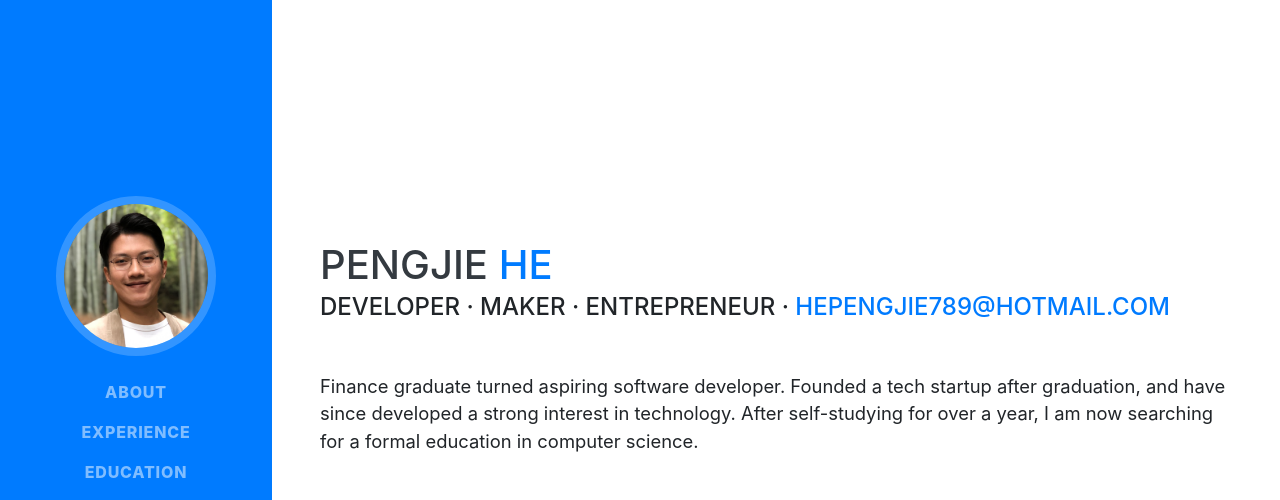
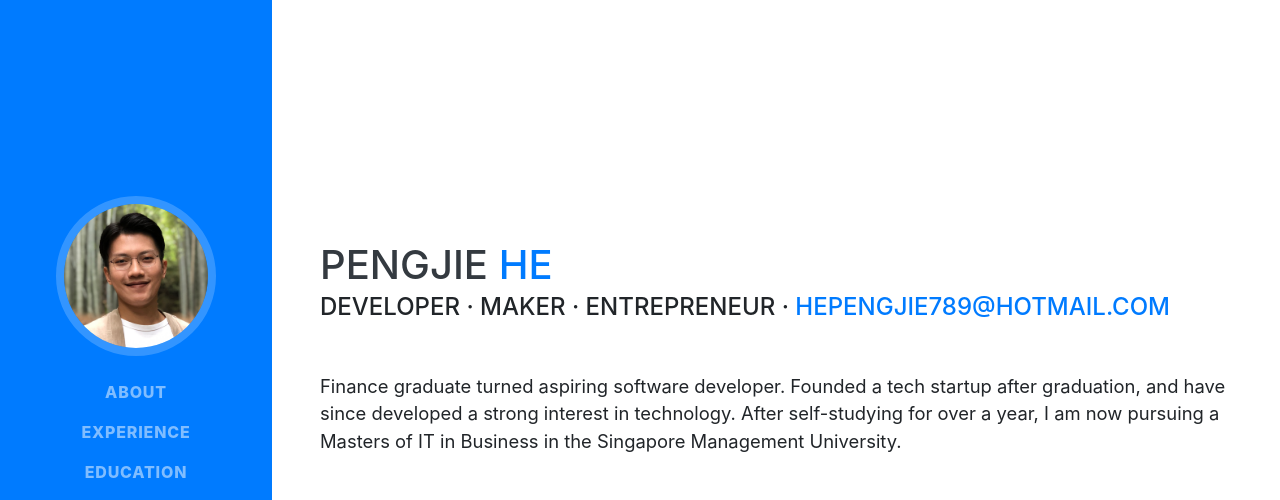
Before and after one commit to kugatsuno/homepage, a website with bundled scripts: page index.html in a window 1280 px wide. Shown: the top 500 px of the page. Built offline with nearby package versions, Linux system fonts and the light colour scheme; a web font is replaced by a local one.

Commit message:
Update self introduction

```diff
--- a/index.html
+++ b/index.html
@@ -69,7 +69,7 @@
         <div class="subheading mb-5">Developer · Maker · Entrepreneur ·
           <a href="mailto:hepengjie789@hotmail.com">hepengjie789@hotmail.com</a>
         </div>
-        <p class="lead mb-5">Finance graduate turned aspiring software developer. Founded a tech startup after graduation, and have since developed a strong interest in technology. After self-studying for over a year, I am now searching for a formal education in computer science.</p>
+        <p class="lead mb-5">Finance graduate turned aspiring software developer. Founded a tech startup after graduation, and have since developed a strong interest in technology. After self-studying for over a year, I am now pursuing a Masters of IT in Business in the Singapore Management University.</p>
 
         <div class="iconscircle">
           <a href="https://www.linkedin.com/in/pengjiehe/">
```
